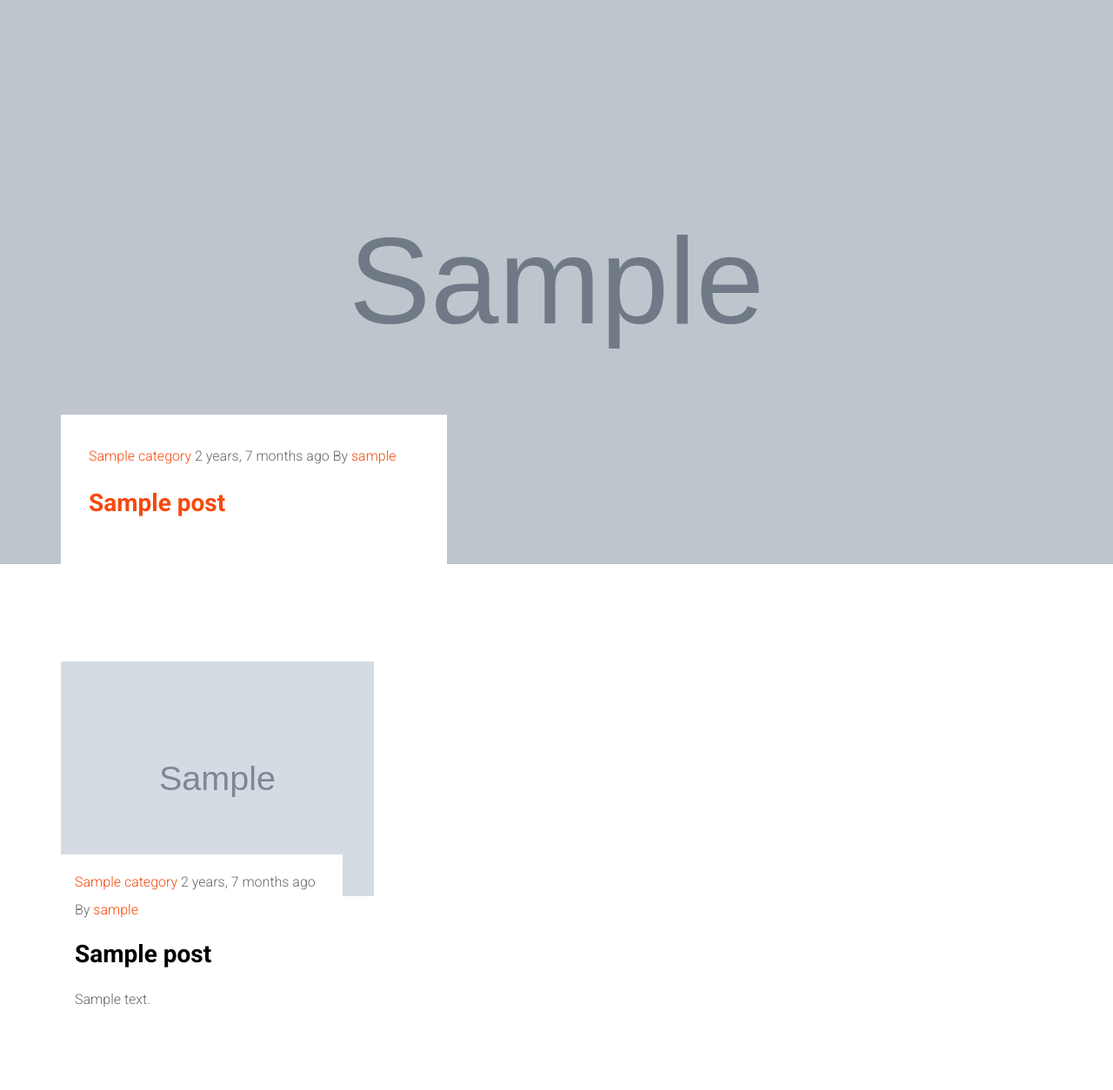
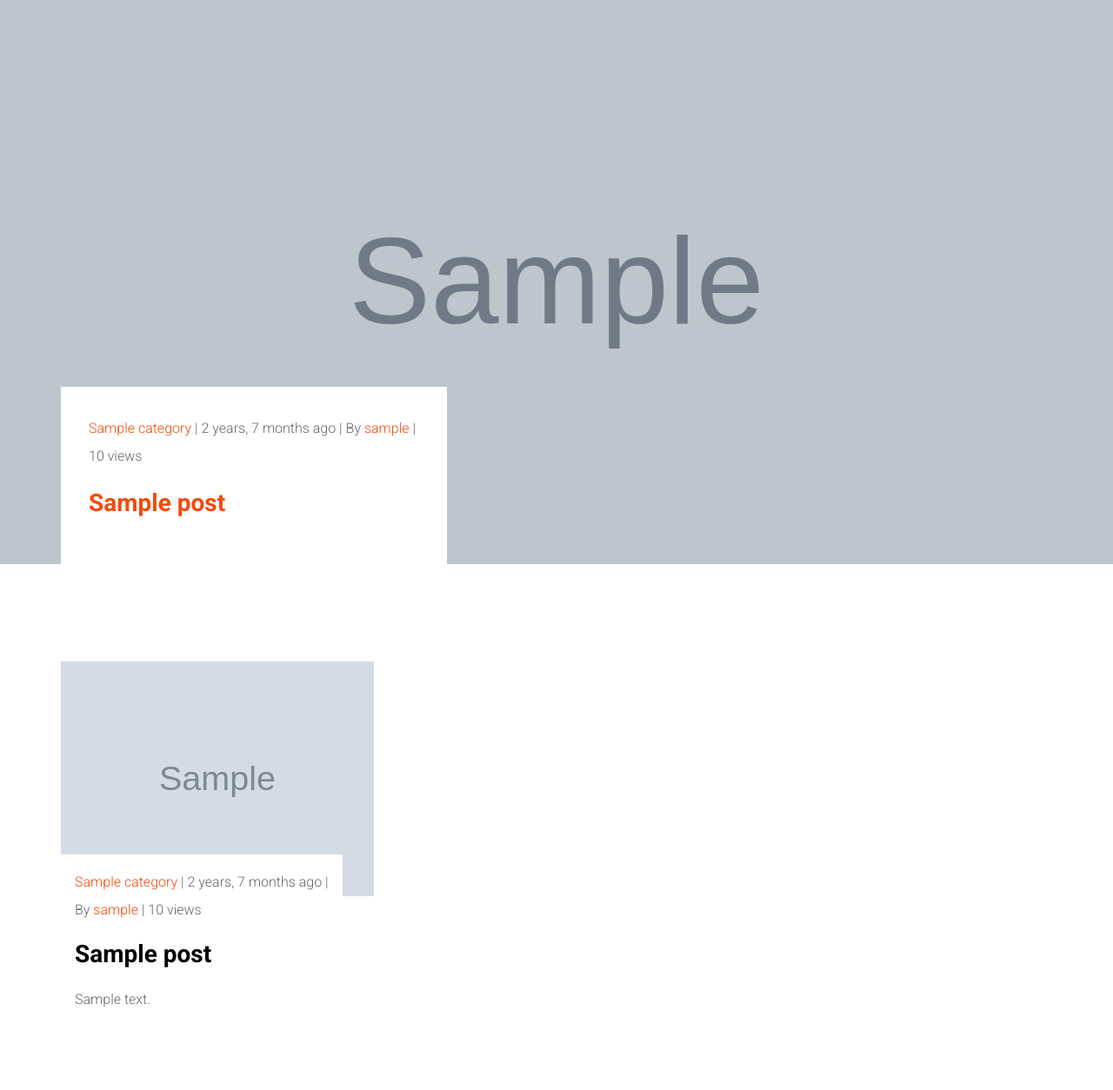
Before and after one commit to EverLookNeverSee/noonpost, a Django app: page / in a window 1280 px wide. Shown: the part 91-1345 px from the top of the page at 87% size. Run offline with Django 3.2, Linux system fonts and the light colour scheme; tables that the repository leaves empty hold one stand-in row (values such as "Sample post"); grey boxes marked "Sample" are stand-in pictures; some libraries are stand-ins or nearby versions; some web fonts are replaced.

Commit message:
Adding count of views

```diff
--- a/templates/blog/blog-home.html
+++ b/templates/blog/blog-home.html
@@ -29,8 +29,12 @@
 									{% for cat in post.category.all %}
 									<span class="cat"><a href="{% url 'blog:category' cat_name=cat.name %}">{{ cat.name }}</a></span>{% if not forloop.last %},{% endif %}
 									{% endfor %}
+									<span>|</span>
 									<span class="date">{{ post.publish_date|naturaltime }}</span>
+									<span>|</span>
 									<span class="pos">By <a href="{% url 'blog:author' author_username=post.author.username %}">{{ post.author }}</a></span>
+									<span>|</span>
+									<span class="pos">{{ post.count_views }} views</span>
 								</p>
 								<h2><a href="{% url 'blog:single' pid=post.id %}">{{ post.title }}</a></h2>
 								<p>{{ post.content|truncatewords:30|safe }}</p>
--- a/templates/blog/blog-single.html
+++ b/templates/blog/blog-single.html
@@ -29,8 +29,12 @@
 											{% for cat in post.category.all %}
 											<span class="cat"><a href="{% url 'blog:category' cat_name=cat.name %}">{{ cat.name }}</a></span>{% if not forloop.last %},{% endif %}
 											{% endfor %}
+											<span>|</span>
 											<span class="date">{{ post.publish_date|naturaltime }}</span>
+											<span>|</span>
 											<span class="pos">By <a href="{% url 'blog:author' author_username=post.author.username %}">{{ post.author.username }}</a></span>
+											<span>|</span>
+											<span class="pos">{{ post.count_views }} views</span>
 										</p>
 										<h2>{{ post.title }}</h2>
 										<p>{{ post.content|safe }}</p>
--- a/templates/home/latest_posts.html
+++ b/templates/home/latest_posts.html
@@ -11,8 +11,12 @@
                 {% for cat in post.category.all %}
                 <span class="cat"><a href="{% url 'blog:category' cat_name=cat.name %}">{{cat.name}}</a></span>{% if not forloop.last %},{% endif %}
                 {% endfor %}
+                <span>|</span>
                 <span class="date">{{ post.publish_date|naturaltime }}</span>
+                <span>|</span>
                 <span class="pos">By <a href="{% url 'blog:author' author_username=post.author.username %}">{{ post.author}}</a></span>
+                <span>|</span>
+                <span class="pos">{{ post.count_views }} views</span>
             </p>
             <h2><a href="{% url 'blog:single' pid=post.id %}">{{ post.title }}</a></h2>
             <p>{{ post.content|truncatewords:30|safe }}</p>
--- a/templates/home/top_viewed_posts.html
+++ b/templates/home/top_viewed_posts.html
@@ -11,11 +11,15 @@
 				   				<div class="slider-text-inner">
 				   					<div class="desc">
 				   						<p>
-											{% for cat in post.category.all %}
+												{% for cat in post.category.all %}
 												<span class="cat"><a href="{% url 'blog:category' cat_name=cat.name %}">{{ cat.name }}</a></span>{% if not forloop.last %},{% endif %}
-											{% endfor %}
+												{% endfor %}
+												<span>|</span>
 												<span class="date">{{ post.publish_date|naturaltime }}</span>
+												<span>|</span>
 												<span class="pos">By <a href="{% url 'blog:author' author_username=post.author.username %}">{{ post.author }}</a></span>
+												<span>|</span>
+												<span class="pos">{{ post.count_views }} views</span>
 											</p>
 					   					<h1><a href="{% url 'blog:single' pid=post.id %}">{{ post.title }}</a></h1>
 				   					</div>
```
